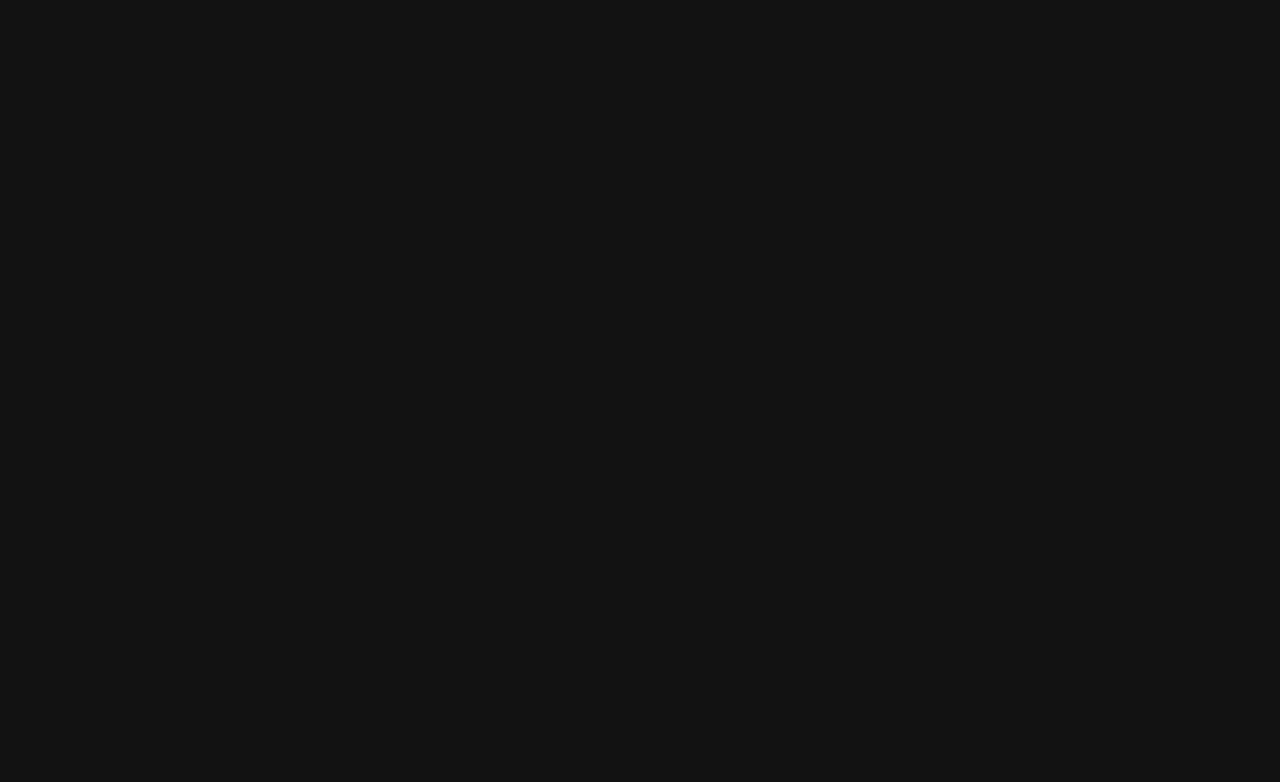
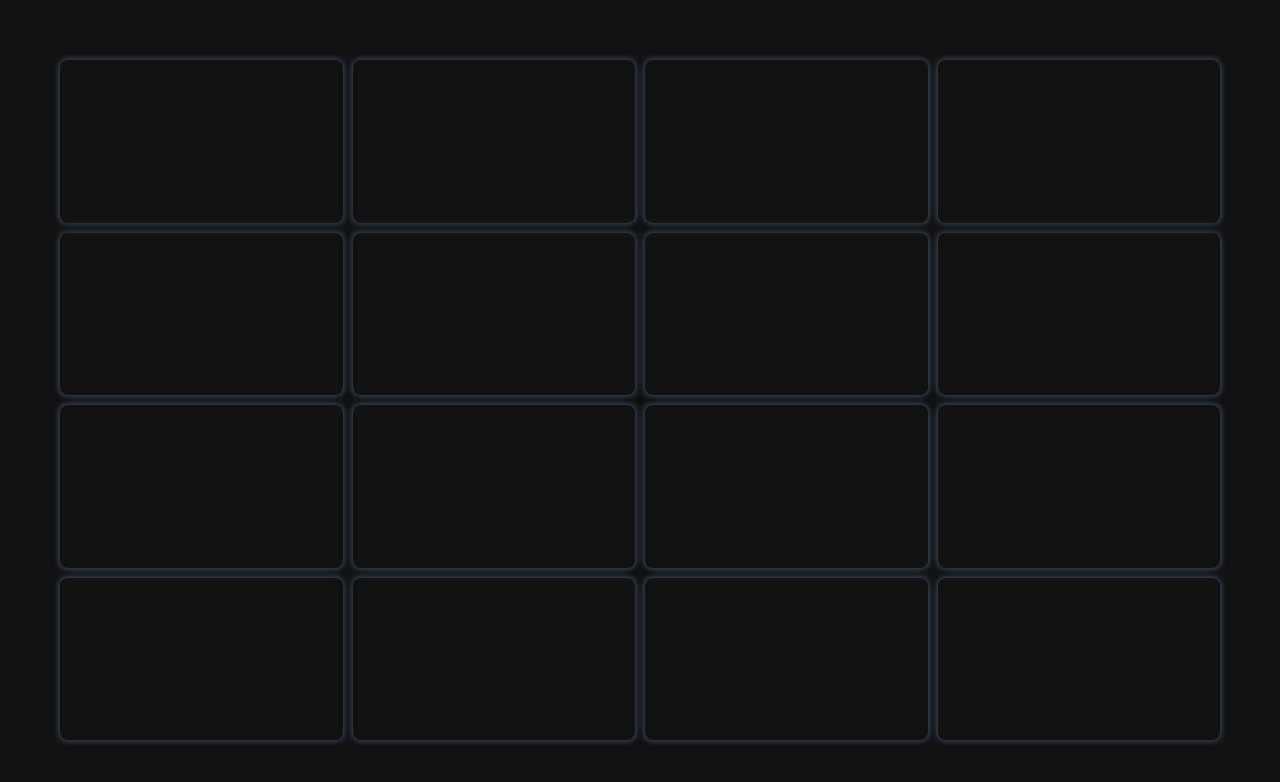
Before and after one commit to riley0122/memory, a React (Create React App) app in the folder made-with-react/: page / in a window 1280 px wide. Shown: the top 782 px of the page. Built offline with nearby package versions, Linux system fonts and the light colour scheme.

Commit message:
some styling

```diff
--- a/made-with-react/src/App.css
+++ b/made-with-react/src/App.css
@@ -5,8 +5,8 @@
   grid-column-gap: 10px;
   grid-row-gap: 10px;
   text-align: center;
-  width: calc(100vw - 60px * 2);
-  height: calc(100vh - 60px * 2);
+  width: 100vw;
+  height: 100vh;
   padding: 60px;
 }
 
--- a/made-with-react/src/App.tsx
+++ b/made-with-react/src/App.tsx
@@ -5,7 +5,7 @@ function App() {
   return (
     <div className="App">
       {[...Array(16)].map((_, i) => (
-        <div key={i} className={"div" + (i + 1).toString()}></div>
+        <div key={i} className={"shadow-[0px_0px_5px_2px] shadow-slate-700 rounded-lg ease-linear duration-150 hover:shadow-[0px_0px_20px_10px] hover:shadow-slate-400 div" + (i + 1).toString()}></div>
       ))}
     </div>
   );
```
